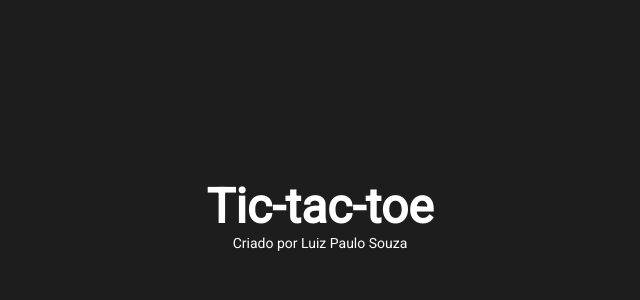
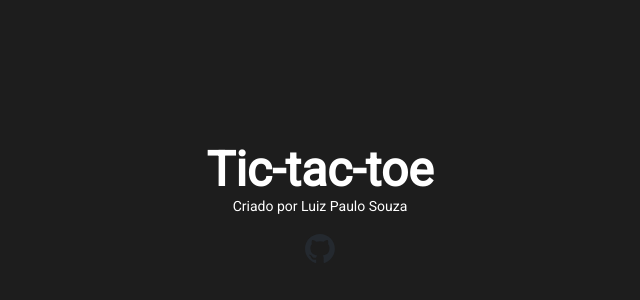
Before and after one commit to lpcsouza/tic-tac-toe, a Next.js app: page / in a window 1280 px wide. Shown: the part 186-486 px from the top of the page, without its empty margins (320-960 px from the left). Built offline with nearby package versions, Linux system fonts and the light colour scheme.

Commit message:
Criado componente de Icone.

```diff
--- a/src/components/header/Header.jsx
+++ b/src/components/header/Header.jsx
@@ -1,6 +1,7 @@
 import styles from "./Header.module.css"
 import Title from "../title/Title"
 import Subtitle from "../subtitle/Subtitle"
+import Icon from "../icon/Icon"
 
 function Header() {
   return (
@@ -8,6 +9,9 @@ function Header() {
       <Title>Tic-tac-toe</Title>
 
       <Subtitle>Criado por Luiz Paulo Souza</Subtitle>
+      <div className={styles.iconContent}>
+        <Icon iconName="github" link="#" />
+      </div>
     </div>
   )
 }
--- a/src/components/header/Header.module.css
+++ b/src/components/header/Header.module.css
@@ -2,3 +2,7 @@
   text-align: center;
   padding: 40px 0;
 }
+
+.iconContent {
+  margin: 20px 0;
+}
--- /dev/null
+++ b/src/components/icon/Icon.jsx
@@ -0,0 +1,13 @@
+function Icon({ iconName, size, link }) {
+  return (
+    <a href={link} target="_blank">
+      <img src={`/icons/${iconName}.svg`} width={size} />
+    </a>
+  )
+}
+
+Icon.defaultProps = {
+  size: "30px",
+}
+
+export default Icon
```
Also changed, not shown: public/icons/github.svg (added).
